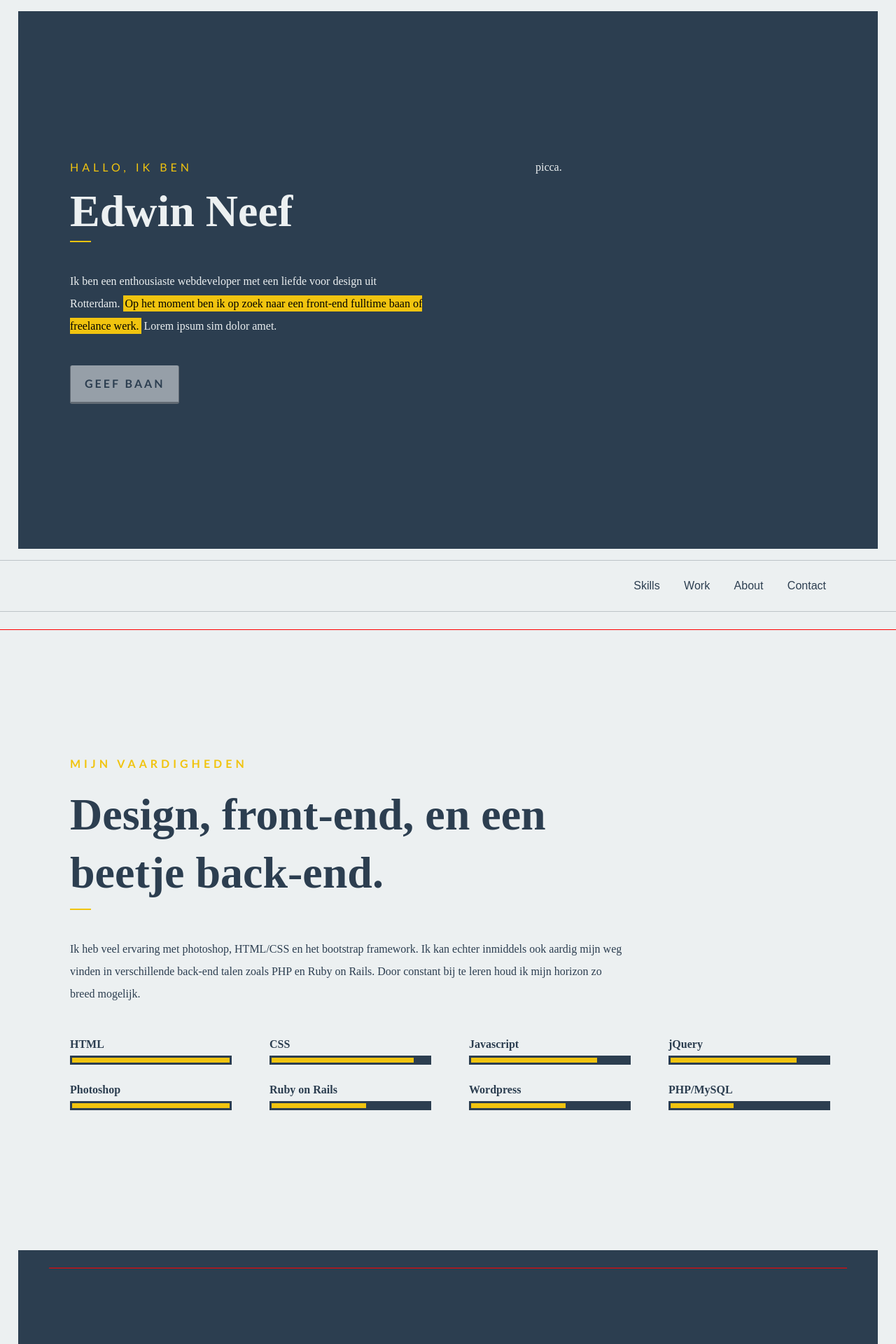
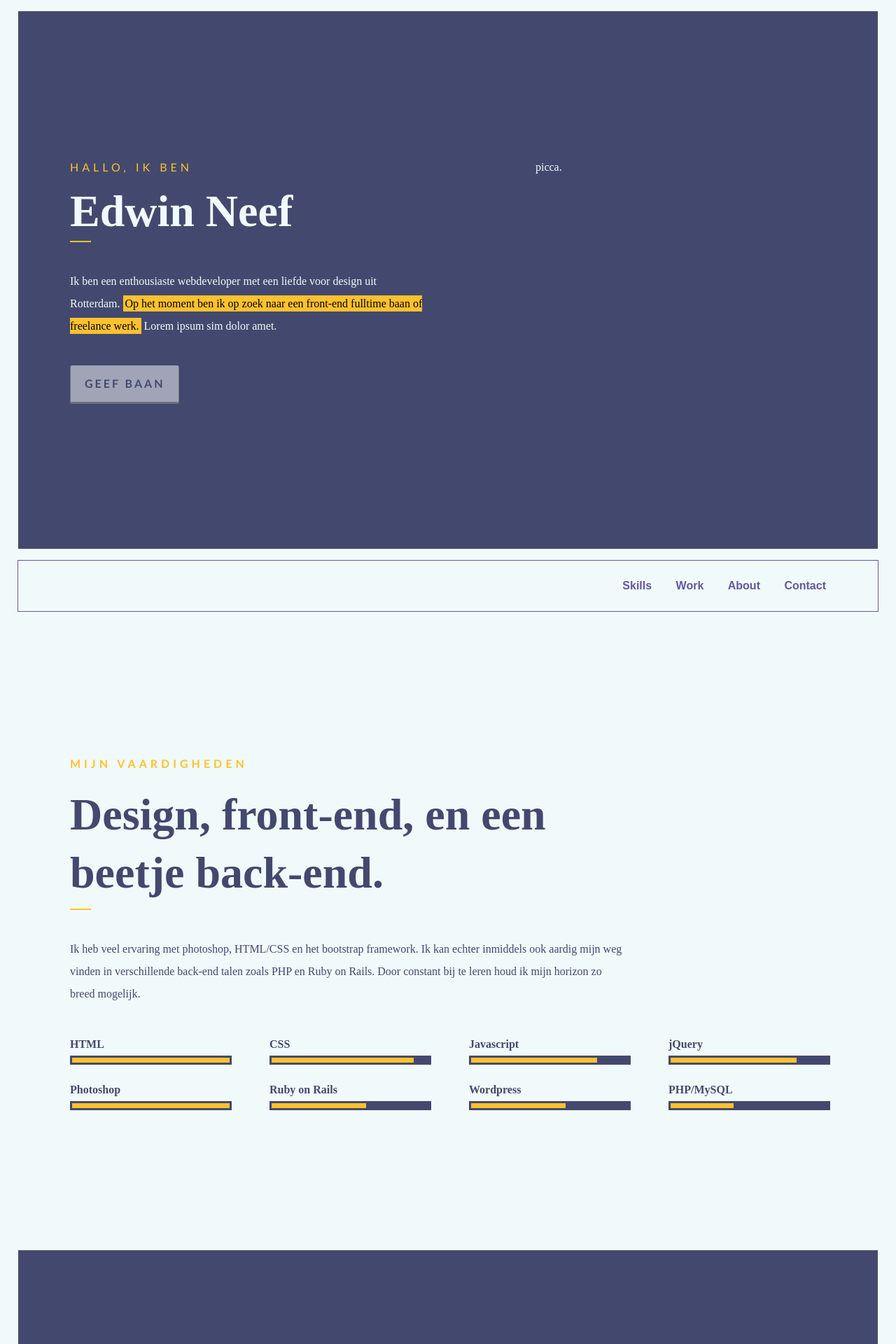
Before and after one commit to EdNeef/edwinneefnl, a PHP site: page /index.html in a window 1280 px wide. Shown: the top 1920 px of the page at 70% size. Run offline with PHP 8.4, Linux system fonts and the light colour scheme; some libraries are stand-ins or nearby versions; some web fonts are replaced.

Commit message:
Edit colors

```diff
--- a/index.html
+++ b/index.html
@@ -182,6 +182,7 @@
   </div>
 
   <section id="contact">
+    <div class="section5"></div>
     <div class="container">
       <div class="row">
         <div class="col-9">
--- a/sass/modules/_colors.scss
+++ b/sass/modules/_colors.scss
@@ -1,4 +1,5 @@
-$white: #ecf0f1;
-$yellow: #f1c40f;
-$midnight: #2c3e50;
+$white: #F1FAFB;
+$yellow: #FFC12D;
+$midnight: #43496E;
+$midtwee: #65589C;
 $orange: #f39c12;
--- a/sass/partials/_base.scss
+++ b/sass/partials/_base.scss
@@ -121,12 +121,15 @@ section {
 }
 
 .subMenu {
+	width: 96vw;
+	margin: auto;
 	font-family: arial;
 	padding: 20px 0;
-	border-top: 1px solid #bdc3c7;
-	border-bottom: 1px solid #bdc3c7;
+	border: 1px solid $midtwee;
 	background: $white;
 	font-size: 100%;
+	z-index: 1;
+	font-weight: 700;
 	ul {
 		text-align: right;
 		li {
@@ -135,14 +138,39 @@ section {
 		}
 	}
 	a {
-		color: $midnight;
+		color: $midtwee;
 		text-decoration: none;
+		&:hover {
+			color: $midnight;
+		}
+	}
+}
+
+@media only screen and (max-width: 767px) {
+	.subMenu {
+		ul {
+			text-align: auto;
+			li {
+				width: 24%;
+				padding: 0;
+				text-align: center;
+				display: inline-block;
+			}
+
+		}
 	}
 }
 
 .fxd {
-	background: #FFFFFF;
+	background: $midtwee;
 	width: 100%;
+	border-bottom: 1px solid $midnight;
+	a {
+		color: $white;
+		&:hover {
+			color: $yellow;
+		}
+	}
 }
 
 #work {
@@ -275,7 +303,6 @@ section {
 	position: relative;
 	top: -175px;
 	height: 1px;
-	background: red;
 }
 
 @media only screen and (max-width: 767px) {
--- a/sass/partials/_buttons.scss
+++ b/sass/partials/_buttons.scss
@@ -14,10 +14,14 @@
   font-weight: 700;
   opacity: 0.5;
   display: inline-block;
+  transition: visibility 0s, opacity 0.2s linear;
 }
 
 .turquoise:hover{
-  opacity: 0.8;
+  opacity: 1;
+  border-bottom: $yellow 3px solid;
+  border-left: $yellow 1px solid;
+  border-right: $yellow 1px solid;
 }
 
 
@@ -37,6 +41,7 @@
   font-weight: 700;
   opacity: 1;
   display: inline-block;
+  transition: visibility 0s, color 0.2s linear, background 0.2s linear;
 }
 
 .cvbtn:hover {
--- a/stylesheets/screen.css
+++ b/stylesheets/screen.css
@@ -69,7 +69,7 @@ article, aside, details, figcaption, figure, footer, header, hgroup, main, menu,
 
 /* line 24, ../sass/partials/_base.scss */
 body {
-  background: #ecf0f1;
+  background: #F1FAFB;
   font-family: 'Droid Serif', serif;
   font-size: 100%;
   line-height: 2;
@@ -89,8 +89,8 @@ body {
   width: 96vw;
   height: 96vh;
   margin: 2vh auto;
-  background: #2c3e50;
-  color: #ecf0f1;
+  background: #43496E;
+  color: #F1FAFB;
   display: table;
 }
 /* line 46, ../sass/partials/_base.scss */
@@ -108,7 +108,7 @@ body {
 /* line 58, ../sass/partials/_base.scss */
 a.btnheader {
   border: 1px solid #FFF;
-  color: #f1c40f;
+  color: #FFC12D;
   text-transform: uppercase;
   text-decoration: none;
   margin-top: 30px;
@@ -136,8 +136,8 @@ h1 {
 
 /* line 85, ../sass/partials/_base.scss */
 hr {
-  background: #f1c40f;
-  color: #f1c40f;
+  background: #FFC12D;
+  color: #FFC12D;
   border: 0;
   width: 30px;
   height: 2px;
@@ -147,14 +147,14 @@ hr {
 /* line 93, ../sass/partials/_base.scss */
 .introtekst {
   font-family: calibri;
-  color: #f1c40f;
+  color: #FFC12D;
   text-transform: uppercase;
   letter-spacing: 5px;
 }
 
 /* line 99, ../sass/partials/_base.scss */
 span {
-  background: #f1c40f;
+  background: #FFC12D;
   padding: 3px;
   color: #000;
 }
@@ -162,7 +162,7 @@ span {
 /* line 105, ../sass/partials/_base.scss */
 section {
   padding: 200px 0;
-  color: #2c3e50;
+  color: #43496E;
 }
 /* line 108, ../sass/partials/_base.scss */
 section .introtekst {
@@ -177,75 +177,104 @@ section .introtekst {
 }
 /* line 123, ../sass/partials/_base.scss */
 .subMenu {
+  width: 96vw;
+  margin: auto;
   font-family: arial;
   padding: 20px 0;
-  border-top: 1px solid #bdc3c7;
-  border-bottom: 1px solid #bdc3c7;
-  background: #ecf0f1;
+  border: 1px solid #65589C;
+  background: #F1FAFB;
   font-size: 100%;
+  z-index: 1;
+  font-weight: 700;
 }
-/* line 130, ../sass/partials/_base.scss */
+/* line 133, ../sass/partials/_base.scss */
 .subMenu ul {
   text-align: right;
 }
-/* line 132, ../sass/partials/_base.scss */
+/* line 135, ../sass/partials/_base.scss */
 .subMenu ul li {
   display: inline;
   padding-right: 30px;
 }
-/* line 137, ../sass/partials/_base.scss */
+/* line 140, ../sass/partials/_base.scss */
 .subMenu a {
-  color: #2c3e50;
+  color: #65589C;
   text-decoration: none;
 }
-
 /* line 143, ../sass/partials/_base.scss */
-.fxd {
-  background: #FFFFFF;
-  width: 100%;
+.subMenu a:hover {
+  color: #43496E;
 }
 
-/* line 148, ../sass/partials/_base.scss */
+@media only screen and (max-width: 767px) {
+  /* line 151, ../sass/partials/_base.scss */
+  .subMenu ul {
+    text-align: auto;
+  }
+  /* line 153, ../sass/partials/_base.scss */
+  .subMenu ul li {
+    width: 24%;
+    padding: 0;
+    text-align: center;
+    display: inline-block;
+  }
+}
+/* line 164, ../sass/partials/_base.scss */
+.fxd {
+  background: #65589C;
+  width: 100%;
+  border-bottom: 1px solid #43496E;
+}
+/* line 168, ../sass/partials/_base.scss */
+.fxd a {
+  color: #F1FAFB;
+}
+/* line 170, ../sass/partials/_base.scss */
+.fxd a:hover {
+  color: #FFC12D;
+}
+
+/* line 176, ../sass/partials/_base.scss */
 #work {
-  background: #2c3e50;
+  background: #43496E;
   width: 96vw;
   margin: auto;
-  color: #ecf0f1;
+  color: #F1FAFB;
 }
 
-/* line 154, ../sass/partials/_base.scss */
+/* line 182, ../sass/partials/_base.scss */
 .portfolio {
   margin-top: 40px;
 }
 
-/* line 158, ../sass/partials/_base.scss */
+/* line 186, ../sass/partials/_base.scss */
 .portitem img {
   width: 100%;
 }
 
-/* line 163, ../sass/partials/_base.scss */
+/* line 191, ../sass/partials/_base.scss */
 .work {
   display: inline-block;
   height: 100%;
   text-align: center;
-  color: #f1c40f;
+  color: #FFC12D;
   position: relative;
 }
 
-/* line 170, ../sass/partials/_base.scss */
+/* line 198, ../sass/partials/_base.scss */
 .work div {
   position: absolute;
   left: 0;
   top: 0;
   height: 100%;
   width: 100%;
-  background: #2c3e50;
+  background: #43496E;
   visibility: hidden;
   opacity: 0;
   transition: visibility 0s, opacity 0.2s linear;
 }
 
-/* line 179, ../sass/partials/_base.scss */
+/* line 207, ../sass/partials/_base.scss */
 .work p {
   position: absolute;
   left: 50%;
@@ -254,135 +283,134 @@ section .introtekst {
   margin: 0;
   padding: 0;
 }
-/* line 186, ../sass/partials/_base.scss */
+/* line 214, ../sass/partials/_base.scss */
 .work p a {
   font-weight: 700;
   padding: 0 0 0 10px;
-  color: #f1c40f;
+  color: #FFC12D;
 }
-/* line 190, ../sass/partials/_base.scss */
+/* line 218, ../sass/partials/_base.scss */
 .work p a:first-child {
   padding: 0 10px 0 0;
   border-right: 1px solid #f39c12;
 }
 
-/* line 196, ../sass/partials/_base.scss */
+/* line 224, ../sass/partials/_base.scss */
 .work:hover div {
   visibility: visible;
   opacity: 0.9;
 }
 
-/* line 202, ../sass/partials/_base.scss */
+/* line 230, ../sass/partials/_base.scss */
 .skills {
   margin-top: 40px;
   font-weight: 700;
 }
-/* line 205, ../sass/partials/_base.scss */
+/* line 233, ../sass/partials/_base.scss */
 .skills .row {
   margin-top: 20px;
 }
 
 @media only screen and (max-width: 767px) {
-  /* line 212, ../sass/partials/_base.scss */
+  /* line 240, ../sass/partials/_base.scss */
   .skills .col-3 {
     margin-top: 20px;
   }
-  /* line 215, ../sass/partials/_base.scss */
+  /* line 243, ../sass/partials/_base.scss */
   .skills .row {
     margin: 0;
   }
 }
-/* line 221, ../sass/partials/_base.scss */
+/* line 249, ../sass/partials/_base.scss */
 .ceevee {
   padding: 20px 0;
-  background: #f1c40f;
+  background: #FFC12D;
 }
 
-/* line 226, ../sass/partials/_base.scss */
+/* line 254, ../sass/partials/_base.scss */
 #contact {
-  background: #2c3e50;
-  color: #ecf0f1;
+  background: #43496E;
+  color: #F1FAFB;
 }
 
-/* line 231, ../sass/partials/_base.scss */
+/* line 259, ../sass/partials/_base.scss */
 .outer {
   width: 100%;
   height: 7px;
   padding: 3px;
-  background: #2c3e50;
+  background: #43496E;
 }
 
-/* line 238, ../sass/partials/_base.scss */
+/* line 266, ../sass/partials/_base.scss */
 .inner {
   height: 7px;
-  background: #f1c40f;
+  background: #FFC12D;
 }
 
-/* line 243, ../sass/partials/_base.scss */
+/* line 271, ../sass/partials/_base.scss */
 .ten {
   width: 10%;
 }
 
-/* line 246, ../sass/partials/_base.scss */
+/* line 274, ../sass/partials/_base.scss */
 .twenty {
   width: 20%;
 }
 
-/* line 249, ../sass/partials/_base.scss */
+/* line 277, ../sass/partials/_base.scss */
 .thirty {
   width: 30%;
 }
 
-/* line 252, ../sass/partials/_base.scss */
+/* line 280, ../sass/partials/_base.scss */
 .fourty {
   width: 40%;
 }
 
-/* line 255, ../sass/partials/_base.scss */
+/* line 283, ../sass/partials/_base.scss */
 .fifty {
   width: 50%;
 }
 
-/* line 258, ../sass/partials/_base.scss */
+/* line 286, ../sass/partials/_base.scss */
 .sixty {
   width: 60%;
 }
 
-/* line 261, ../sass/partials/_base.scss */
+/* line 289, ../sass/partials/_base.scss */
 .seventy {
   width: 70%;
 }
 
-/* line 264, ../sass/partials/_base.scss */
+/* line 292, ../sass/partials/_base.scss */
 .eighty {
   width: 80%;
 }
 
-/* line 267, ../sass/partials/_base.scss */
+/* line 295, ../sass/partials/_base.scss */
 .ninety {
   width: 90%;
 }
 
-/* line 270, ../sass/partials/_base.scss */
+/* line 298, ../sass/partials/_base.scss */
 .hundred {
   width: 100%;
 }
 
-/* line 274, ../sass/partials/_base.scss */
+/* line 302, ../sass/partials/_base.scss */
 .section2, .section3, .section4, .section5 {
   position: relative;
   top: -175px;
   height: 1px;
-  background: red;
 }
 
 @media only screen and (max-width: 767px) {
-  /* line 282, ../sass/partials/_base.scss */
+  /* line 309, ../sass/partials/_base.scss */
   .section2, .section3, .section4, .section5 {
     top: -60px;
   }
 
-  /* line 285, ../sass/partials/_base.scss */
+  /* line 312, ../sass/partials/_base.scss */
   h1 {
     font-size: 300%;
   }
@@ -397,50 +425,55 @@ section .introtekst {
   border-right: #999 1px solid;
   border-radius: 3px;
   text-align: center;
-  color: #2c3e50;
+  color: #43496E;
   text-transform: uppercase;
   letter-spacing: 3px;
   padding: 10px 20px;
   font-weight: 700;
   opacity: 0.5;
   display: inline-block;
+  transition: visibility 0s, opacity 0.2s linear;
 }
 
-/* line 19, ../sass/partials/_buttons.scss */
+/* line 20, ../sass/partials/_buttons.scss */
 .turquoise:hover {
-  opacity: 0.8;
+  opacity: 1;
+  border-bottom: #FFC12D 3px solid;
+  border-left: #FFC12D 1px solid;
+  border-right: #FFC12D 1px solid;
 }
 
-/* line 24, ../sass/partials/_buttons.scss */
+/* line 28, ../sass/partials/_buttons.scss */
 .cvbtn {
   text-decoration: none;
   font-family: calibri;
-  background: #2c3e50;
+  background: #43496E;
   border-bottom: #f39c12 3px solid;
   border-left: #f39c12 1px solid;
   border-right: #f39c12 1px solid;
   border-radius: 3px;
   text-align: center;
-  color: #ecf0f1;
+  color: #F1FAFB;
   text-transform: uppercase;
   letter-spacing: 3px;
   padding: 10px 20px;
   font-weight: 700;
   opacity: 1;
   display: inline-block;
+  transition: visibility 0s, color 0.2s linear, background 0.2s linear;
 }
 
-/* line 42, ../sass/partials/_buttons.scss */
+/* line 47, ../sass/partials/_buttons.scss */
 .cvbtn:hover {
   text-decoration: none;
   font-family: calibri;
-  background: #ecf0f1;
+  background: #F1FAFB;
   border-bottom: #f39c12 3px solid;
   border-left: #f39c12 1px solid;
   border-right: #f39c12 1px solid;
   border-radius: 3px;
   text-align: center;
-  color: #2c3e50;
+  color: #43496E;
   text-transform: uppercase;
   letter-spacing: 3px;
   padding: 10px 20px;
@@ -449,7 +482,7 @@ section .introtekst {
 }
 
 @media only screen and (max-width: 767px) {
-  /* line 60, ../sass/partials/_buttons.scss */
+  /* line 65, ../sass/partials/_buttons.scss */
   .cvbtn, .turquoise {
     display: block;
   }
```
